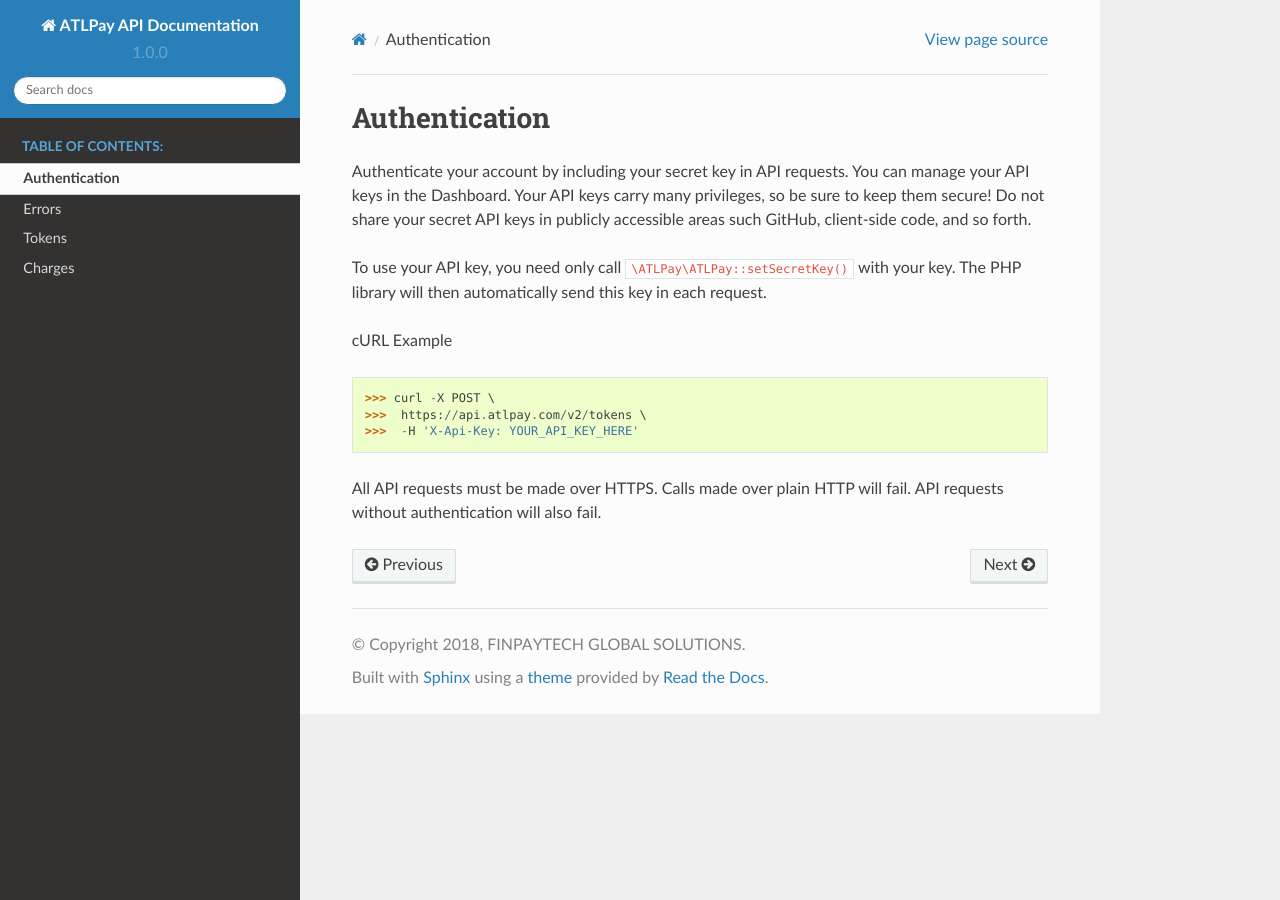
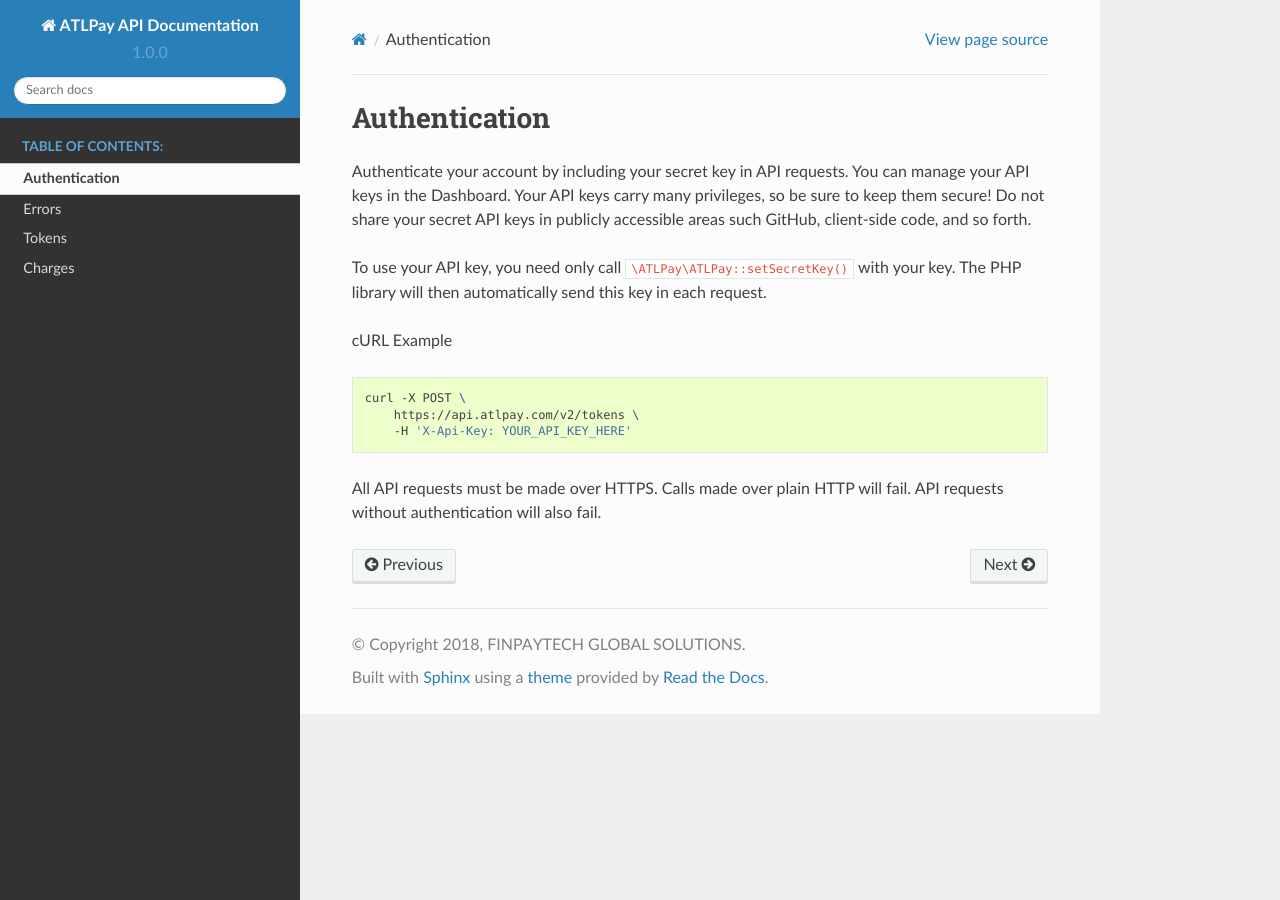
Before and after one commit to adisaf/atlpay-php-sdk-v2, a Sphinx documentation site: the page built from docs/source/authentication.rst, in a window 1280 px wide. Built offline with Sphinx 7.4.7 and the Read the Docs theme 2.0.0, drawn with Linux system fonts in a browser that asks for light colours.

Commit message:
Updated Docs

```diff
--- a/docs/source/authentication.rst
+++ b/docs/source/authentication.rst
@@ -7,8 +7,10 @@
 
 cURL Example
 
->>> curl -X POST \
->>>  https://api.atlpay.com/v2/tokens \
->>>  -H 'X-Api-Key: YOUR_API_KEY_HERE'
+.. code-block:: bash
+
+    curl -X POST \
+    	https://api.atlpay.com/v2/tokens \
+    	-H 'X-Api-Key: YOUR_API_KEY_HERE'
 
 All API requests must be made over HTTPS. Calls made over plain HTTP will fail. API requests without authentication will also fail.
```
